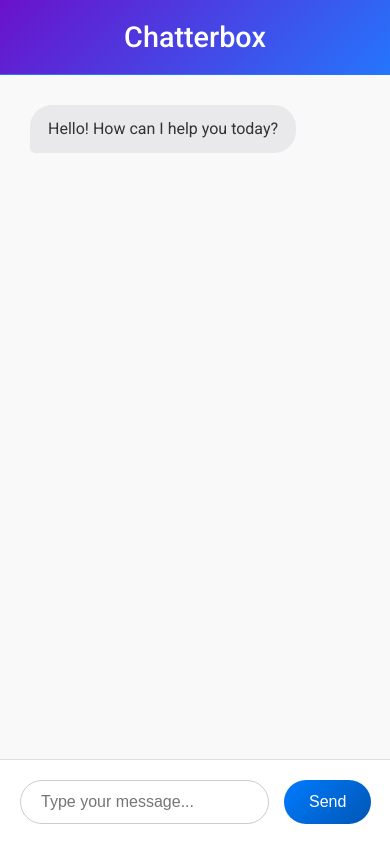
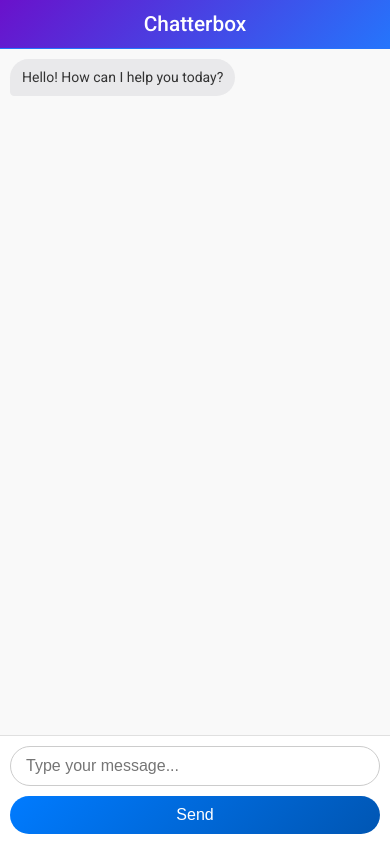
Before and after one commit to SoniSameer/llama-chatbot, a website: page public/index.html in a window 390 px wide. Drawn offline with nearby package versions, Linux system fonts and the light colour scheme.

Commit message:
change in style.csss

```diff
--- a/public/style.css
+++ b/public/style.css
@@ -7,6 +7,7 @@ body {
     align-items: center;
     height: 100vh;
     margin: 0;
+    padding: 0;
 }
 
 /* Chat Container */
@@ -46,6 +47,7 @@ body {
     background-color: #f9f9f9;
     display: flex;
     flex-direction: column;
+    min-height: 0; /* Important for flex scrolling */
 }
 
 /* Messages */
@@ -119,6 +121,7 @@ body {
     padding: 20px;
     border-top: 1px solid #e0e0e0;
     background-color: #ffffff;
+    flex-shrink: 0; /* Prevent form from shrinking */
 }
 
 #user-input {
@@ -129,6 +132,7 @@ body {
     font-size: 16px;
     margin-right: 15px;
     transition: border-color 0.3s;
+    min-width: 0; /* Allow input to shrink */
 }
 
 #user-input:focus {
@@ -145,6 +149,7 @@ body {
     cursor: pointer;
     font-size: 16px;
     transition: background-color 0.3s;
+    flex-shrink: 0; /* Prevent button from shrinking */
 }
 
 #chat-form button:hover {
@@ -208,14 +213,95 @@ body {
 /* Mobile Styles */
 @media (max-width: 768px) {
     body {
-        display: block;
+        padding: 0;
+        margin: 0;
+        display: flex;
+        justify-content: center;
+        align-items: center;
+        min-height: 100vh;
+        height: 100vh;
     }
 
     #chat-container {
         width: 100vw;
         height: 100vh;
-        max-width: 100%;
+        max-width: 100vw;
         border-radius: 0;
         box-shadow: none;
+        margin: 0;
+    }
+
+    #header {
+        padding: 15px 20px;
+    }
+
+    #header h1 {
+        font-size: 1.5em;
+    }
+
+    #chat-box {
+        padding: 15px;
+    }
+
+    .message {
+        max-width: 90%;
+        margin-bottom: 15px;
+        padding: 10px 15px;
+    }
+
+    #chat-form {
+        padding: 15px;
+        gap: 10px;
+    }
+
+    #user-input {
+        margin-right: 0;
+        padding: 10px 15px;
+        font-size: 16px; /* Prevents zoom on iOS */
+    }
+
+    #chat-form button {
+        padding: 10px 20px;
+        white-space: nowrap;
     }
 }
+
+/* Extra small screens */
+@media (max-width: 480px) {
+    #header {
+        padding: 12px 15px;
+    }
+
+    #header h1 {
+        font-size: 1.3em;
+    }
+
+    #chat-box {
+        padding: 10px;
+    }
+
+    .message {
+        max-width: 95%;
+        margin-bottom: 12px;
+        padding: 8px 12px;
+        font-size: 14px;
+    }
+
+    #chat-form {
+        padding: 10px;
+        flex-direction: column;
+        gap: 10px;
+    }
+
+    #user-input {
+        margin-right: 0;
+        margin-bottom: 0;
+        width: 100%;
+        box-sizing: border-box;
+    }
+
+    #chat-form button {
+        width: 100%;
+        margin-top: 0;
+    }
+}
```
